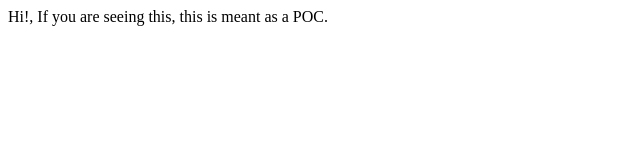
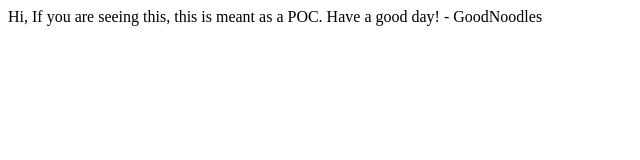
Before and after one commit to abhishekg999/takeover, a plain HTML site: page index.html in a window 1280 px wide. Shown: the whole page, without its empty margins (0-640 px from the left). Drawn offline with Linux system fonts and the light colour scheme.

Commit message:
Update index.html

```diff
--- a/index.html
+++ b/index.html
@@ -4,6 +4,9 @@
 </head>
 
 <body>
-Hi!, If you are seeing this, this is meant as a POC.
+  Hi, If you are seeing this, this is meant as a POC.
+  Have a good day!
+
+  - GoodNoodles
 </body>
 </html>
```
